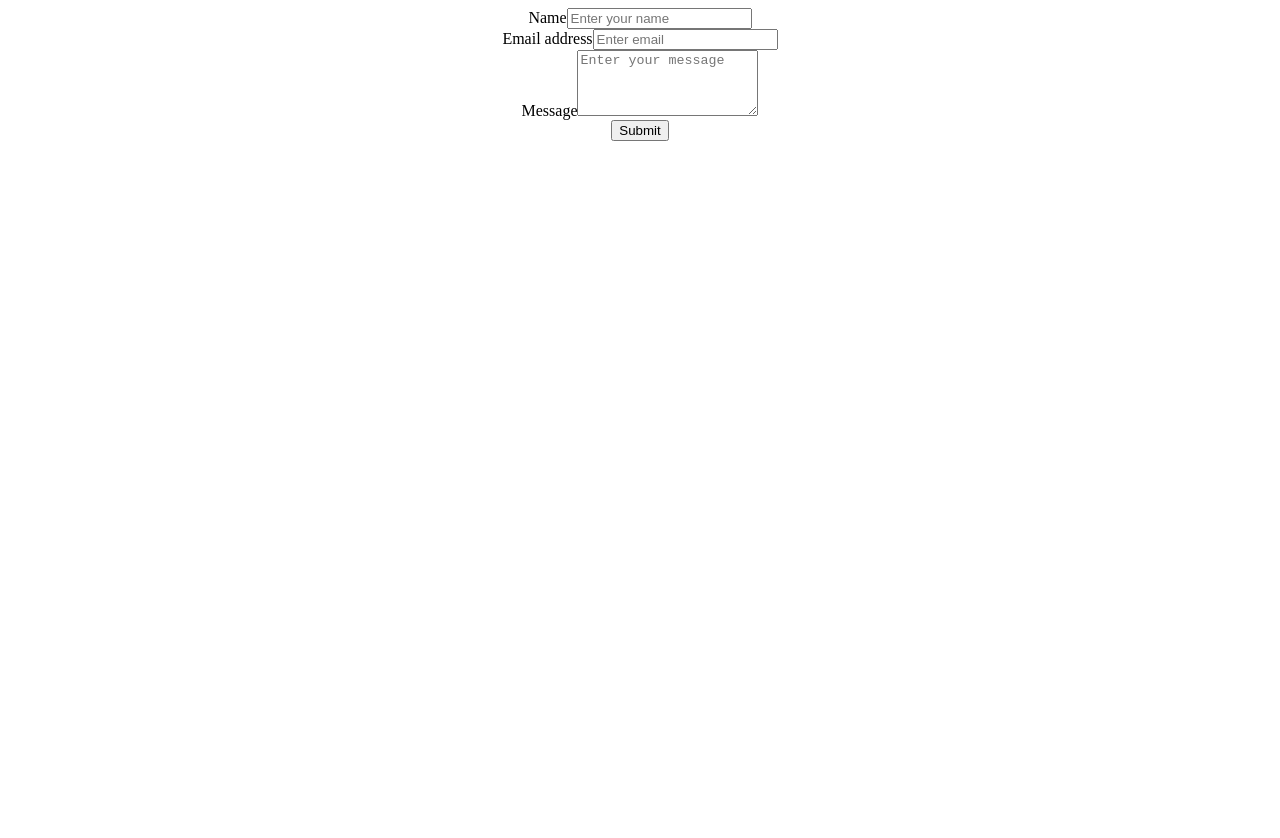
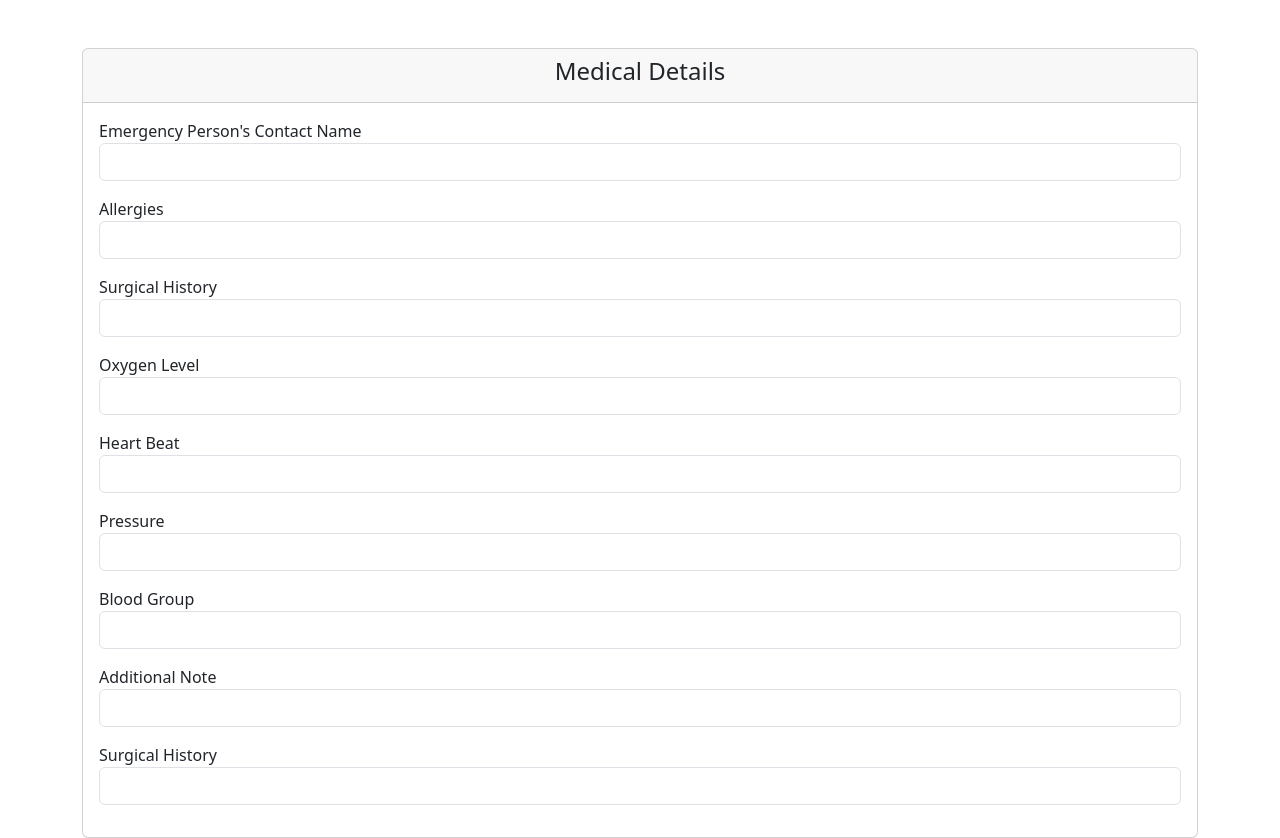
Before and after one commit to pavadaran/Astron, a React (Create React App) app in the folder client/: page /astron/medical in a window 1280 px wide. Before the commit the page ends 800 px from the top, so only its background shows below. Built offline with nearby package versions, Linux system fonts and the light colour scheme; the HTML template or start-up script is replaced by a standard one.

Commit message:
added medical details form

```diff
--- a/client/src/index.js
+++ b/client/src/index.js
@@ -1,5 +1,6 @@
 import React from 'react';
 import ReactDOM from "react-dom";
+import 'bootstrap/dist/css/bootstrap.min.css'
 
 import App from './App';
 
--- a/client/src/pages/bookingPages/Medical.jsx
+++ b/client/src/pages/bookingPages/Medical.jsx
@@ -1,5 +1,6 @@
 import React, { useState } from 'react';
 import { Container, Form, Button } from 'react-bootstrap';
+import { Link } from 'react-router-dom';
 
 const Medical = () => {
   const [formData, setFormData] = useState({
@@ -23,50 +24,59 @@ const Medical = () => {
   };
 
   return (
-    <Container>
-      <Form onSubmit={handleSubmit}>
-        <Form.Group controlId="formName">
-          <Form.Label>Name</Form.Label>
-          <Form.Control
-            type="text"
-            placeholder="Enter your name"
-            name="name"
-            value={formData.name}
-            onChange={handleChange}
-            required
-          />
-        </Form.Group>
-
-        <Form.Group controlId="formEmail">
-          <Form.Label>Email address</Form.Label>
-          <Form.Control
-            type="email"
-            placeholder="Enter email"
-            name="email"
-            value={formData.email}
-            onChange={handleChange}
-            required
-          />
-        </Form.Group>
-
-        <Form.Group controlId="formMessage">
-          <Form.Label>Message</Form.Label>
-          <Form.Control
-            as="textarea"
-            rows={4}
-            placeholder="Enter your message"
-            name="message"
-            value={formData.message}
-            onChange={handleChange}
-            required
-          />
-        </Form.Group>
-
-        <Button variant="primary" type="submit">
-          Submit
-        </Button>
-      </Form>
-    </Container>
+    <div>
+      <div className='container mt-5'>
+        <div className='row '>
+          <div className='col-md-12'>
+            <div className='card'>
+              <div className='card-header'>
+                <h4 >Medical Details
+                  {/* <Link to='/' className="btn btn-danger float-end">Back</Link> */}
+                </h4>
+              </ div>
+              <div className='card-body'>
+                <div className='mb-3 col-md-12 float-start'>
+                  <label className='float-start'>Emergency Person's Contact Name</label>
+                  <input type="text" name="course" className="form-control" />
+                </div>
+                <div className='mb-3 col-md-12 float-start'>
+                  <label className='float-start'>Allergies</label>
+                  <input type="text" name="course" className="form-control" />
+                </div>
+                <div className='mb-3 col-md-12 float-start'>
+                  <label className='float-start'>Surgical History</label>
+                  <input type="text" name="course" className="form-control" />
+                </div>
+                <div className='mb-3 col-md-12 float-start'>
+                  <label className='float-start'>Oxygen Level</label>
+                  <input type="text" name="course" className="form-control" />
+                </div>
+                <div className='mb-3 col-md-12 float-start'>
+                  <label className='float-start'>Heart Beat</label>
+                  <input type="text" name="course" className="form-control" />
+                </div>
+                <div className='mb-3 col-md-12 float-start'>
+                  <label className='float-start'>Pressure</label>
+                  <input type="text" name="course" className="form-control" />
+                </div>
+                <div className='mb-3 col-md-12 float-start'>
+                  <label className='float-start'>Blood Group</label>
+                  <input type="text" name="course" className="form-control" />
+                </div>
+                <div className='mb-3 col-md-12 float-start'>
+                  <label className='float-start'>Additional Note</label>
+                  <input type="text" name="course" className="form-control" />
+                </div>
+                <div className='mb-3 col-md-12 float-start'>
+                  <label className='float-start'>Surgical History</label>
+                  <input type="text" name="course" className="form-control" />
+                </div>
+              </div>
+            </div>
+          </div>
+        </div>
+      </div>
+    </div>
   );
 };
 
```
